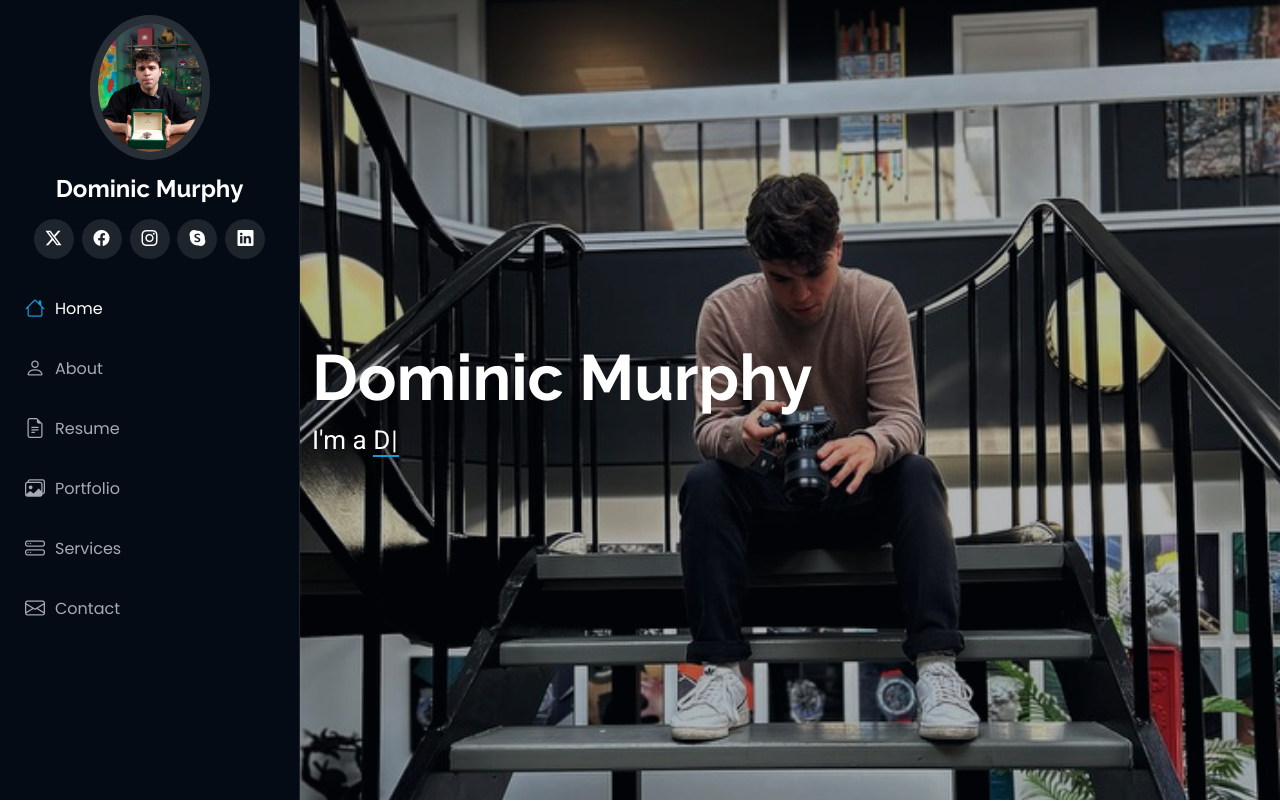
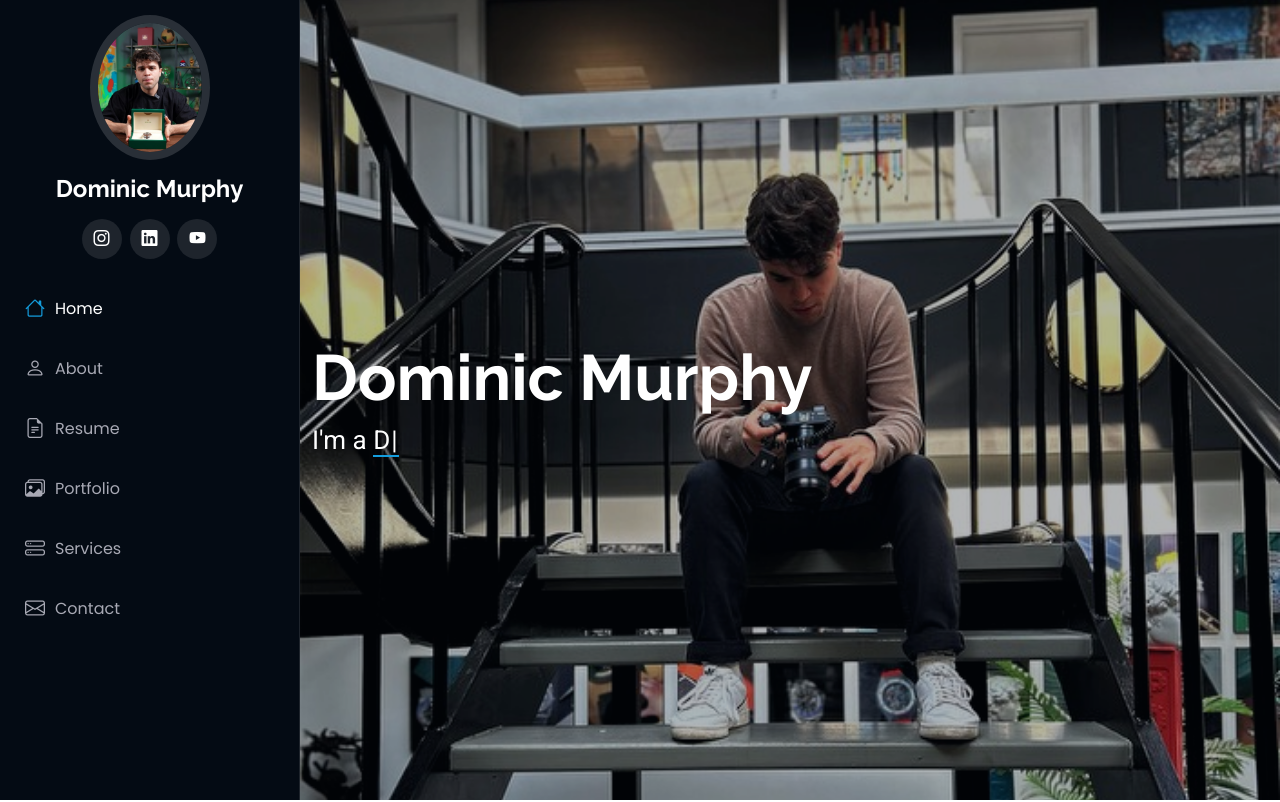
Before and after one commit to pythcon/DomsWebsite, a plain HTML site: page index.html in a window 1280 px wide. Shown: the top 802 px of the page. Drawn offline with Linux system fonts and the light colour scheme.

Commit message:
FIXED: social media

```diff
--- a/index.html
+++ b/index.html
@@ -52,11 +52,9 @@
     </a>
 
     <div class="social-links text-center">
-      <a href="#" class="twitter"><i class="bi bi-twitter-x"></i></a>
-      <a href="#" class="facebook"><i class="bi bi-facebook"></i></a>
       <a href="https://www.instagram.com/dommurphy___" class="instagram"><i class="bi bi-instagram"></i></a>
-      <a href="#" class="google-plus"><i class="bi bi-skype"></i></a>
       <a href="https://www.linkedin.com/in/dom-murphy" class="linkedin"><i class="bi bi-linkedin"></i></a>
+      <a href="https://www.youtube.com/@DomMurphy" class="youtube"><i class="bi bi-youtube"></i></a>
     </div>
 
     <nav id="navmenu" class="navmenu">
```
